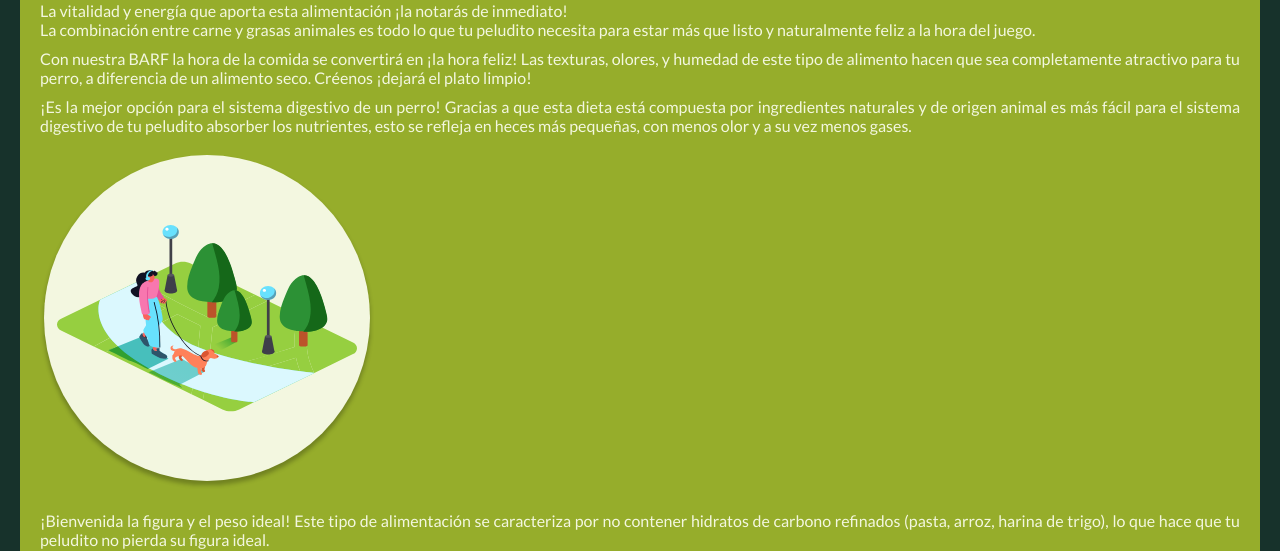
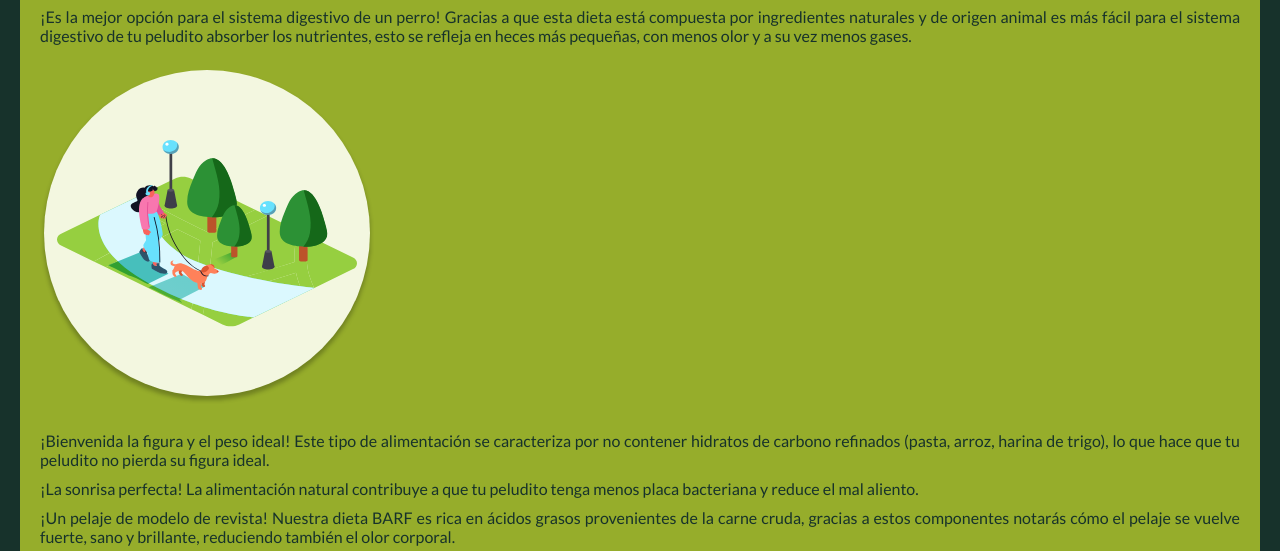
Before and after one commit to andres08restrepo/react-ggb2, a React (Create React App) app: page /dieta-barf in a window 1280 px wide. Shown: the part 1224-1775 px from the top of the page. Built offline with nearby package versions, Linux system fonts and the light colour scheme.

Commit message:
correccion errores ilustracion y cambio background header con scroll

```diff
--- a/src/components/Header/Header.jsx
+++ b/src/components/Header/Header.jsx
@@ -9,6 +9,7 @@ const Header = () => {
     const [hamburger, setHamburger]= useState("");
     const [menu, setMenu]= useState("");
     const [submenu, setSubmenu]= useState("");
+    const [scroll, setScroll]=useState("");
 
     const toggleHamburger = () => {
         if (hamburger === ""){
@@ -29,8 +30,17 @@ const Header = () => {
         }
     }
 
+    window.onscroll = function() {scrollFunction()};
+    function scrollFunction(){
+        if (document.documentElement.scrollTop > 265){
+            setScroll("scroll");
+        }else {
+            setScroll("");
+        }
+    }
+
     return(
-        <header>
+        <header className={`${scroll}`}>
             <div className="header-container">
                 <button onClick={ toggleHamburger } className={`hamburger hamburger--collapse ${hamburger}`} type="button">
                     <span className="hamburger-box">
--- a/src/components/Header/Header.scss
+++ b/src/components/Header/Header.scss
@@ -2,9 +2,9 @@
 @import "../Layout/Layout.scss";
 
 header{
+    width: 100%;
     position: fixed;
     top: 0;
-    width: 100%;
     z-index: 20;
 }
 
@@ -14,11 +14,16 @@ header{
     height: 60px;
     margin: 0 auto;
     margin-top: 20px;
+    margin-bottom: 20px;
     background-color: $blanco-verde;
     border-radius: 30px;
     display: flex;
     align-items: center;
     justify-content: space-between;
+}
+
+header.scroll{
+    background-color: $verde-textos;
 }
 
 /*estilos boton hamburguesa*/
@@ -75,7 +80,6 @@ header{
     overflow: hidden;
     font-family: $font-titulos;
     background-color: $blanco-verde;
-    margin-top: 20px;
     transition: 300ms all;
 }
 
@@ -179,7 +183,7 @@ header{
     transition: 300ms all;
 }
 .menu-secundario-container.activo{
-    margin-top: 10px;
+    margin-top: 16px;
 }
 
 @media only screen and (min-height: 660px){
@@ -188,7 +192,7 @@ header{
         transition: 300ms all;
     }
     .menu-secundario-container.activo{
-        margin-top: 70px;
+        margin-top: 76px;
     }
 
 }
@@ -199,7 +203,7 @@ header{
         transition: 300ms all;
     }
     .menu-secundario-container.activo{
-        margin-top: 118px;
+        margin-top: 124px;
     }
 
 }
@@ -210,7 +214,7 @@ header{
         transition: 300ms all;
     }
     .menu-secundario-container.activo{
-        margin-top: 201px;
+        margin-top: 207px;
     }
 
 }
--- a/src/pages/DietaBarf/DietaBarf.scss
+++ b/src/pages/DietaBarf/DietaBarf.scss
@@ -3,10 +3,12 @@
 .dieta-barf-container{
     background-color: $verde-textos;
     padding-bottom: 30px;
+    width: 100%;
+    min-width: 320px;
 }
  .dieta-barf-imagen{
      width: 100%;
-     height: 70vh;
+     height: 60vh;
  }
 
  .dieta-barf-principal{
@@ -66,8 +68,8 @@
     background-color: $verde-primario;
     border-radius: 20px;
     margin: 0 auto;
-    color: $blanco-verde;
-    margin-top: -40px;
+    color: $verde-textos;
+    margin-top: -50px;
 }
 .dieta-barf-beneficios h3{
     padding-top: 30px;
@@ -80,8 +82,13 @@
 .dieta-barf-beneficios .ilustracion{
     width: calc(100% - 40px);
     height: auto;
-    margin: 20px auto;
+    margin: 25px auto;
 }
+.dieta-barf-beneficios .ilustracion img{
+   max-width: 100%;
+   height: auto;
+}
+
 
 .dieta-barf-calcular,
 .dieta-barf-productos{
```
Also changed, not shown: 1 other file (tests, documents, lock files or other folders).
